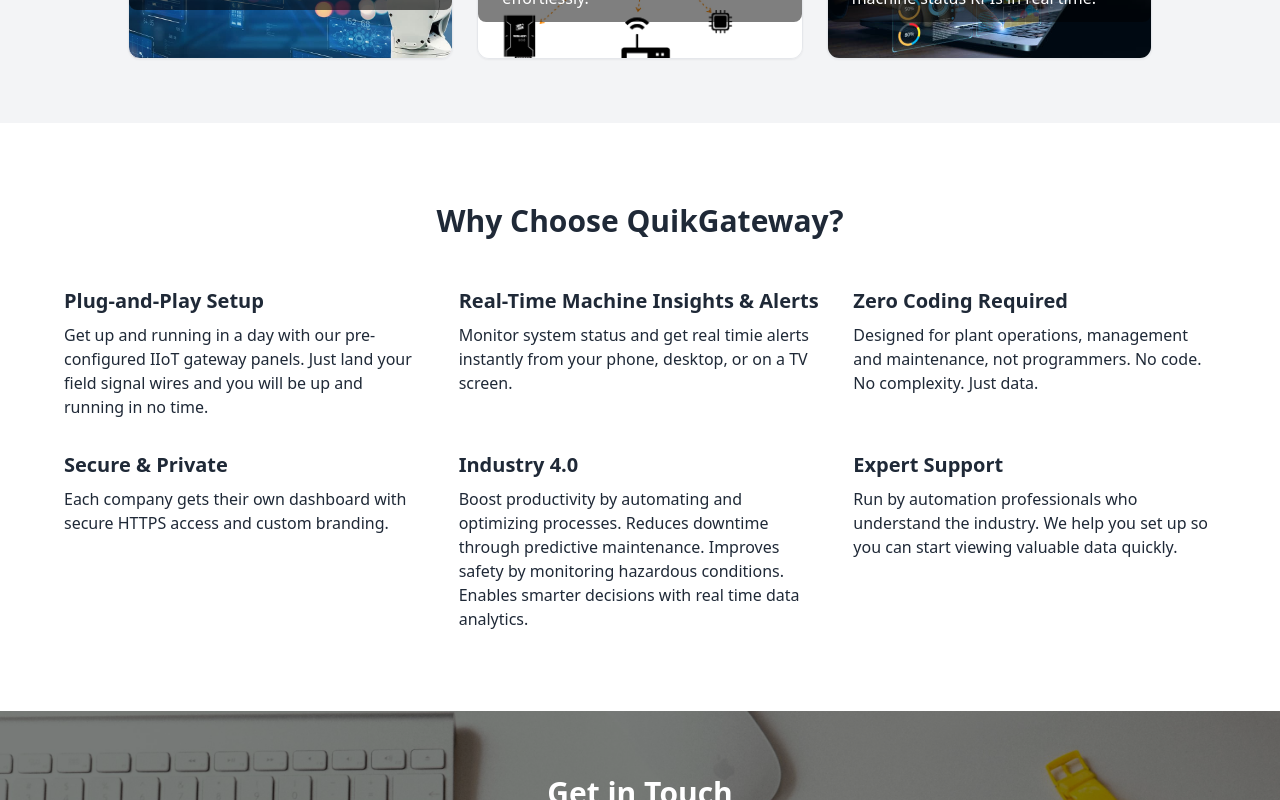
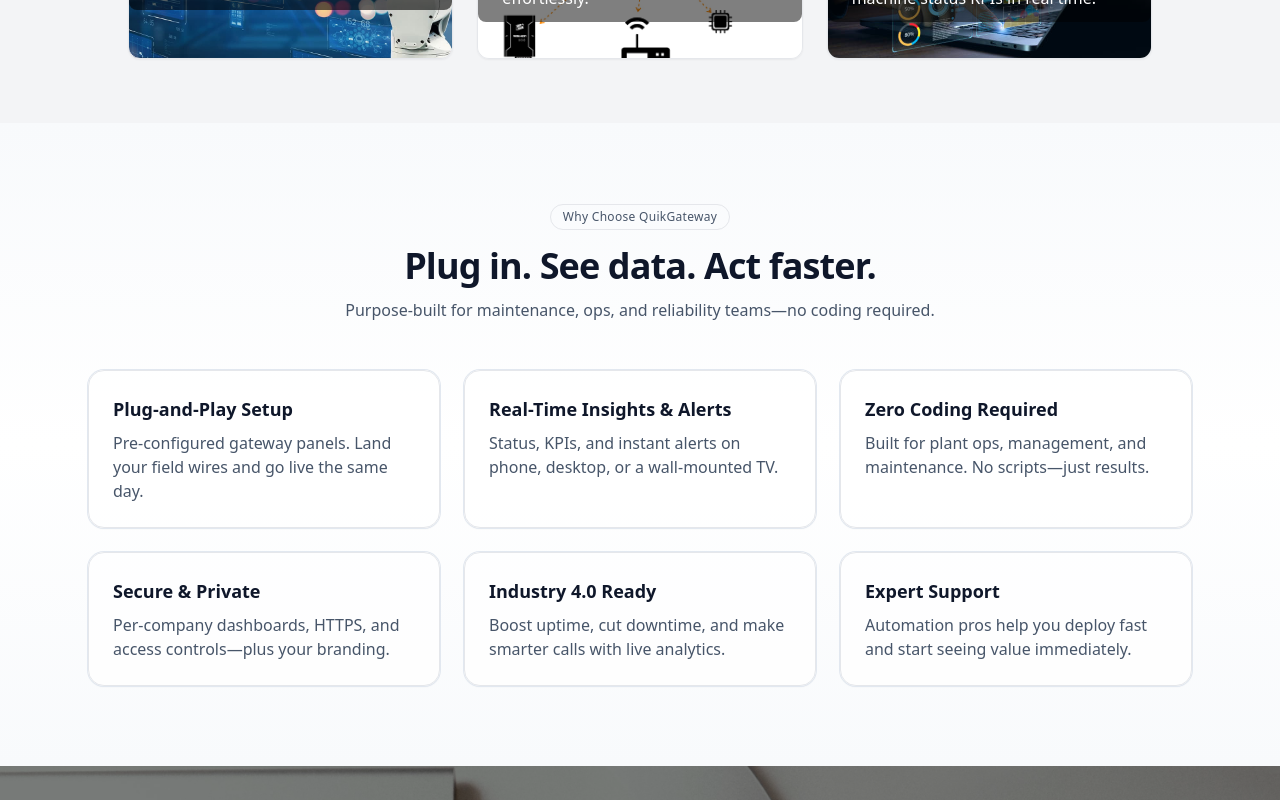
Before and after one commit to domcruz4/quikgateway-site, a Next.js app: page / in a window 1280 px wide. Shown: the part 840-1640 px from the top of the page. Built offline with nearby package versions, Linux system fonts and the light colour scheme.

Commit message:
Update webpage content

```diff
--- a/src/app/page.tsx
+++ b/src/app/page.tsx
@@ -11,10 +11,7 @@
         className="relative min-h-[60vh] flex flex-col items-center justify-center text-white bg-cover bg-center"
         style={{ backgroundImage: "url('/bg-tech2.jpg')" }}
       >
-  {/* Dark overlay */}
         <div className="absolute inset-0 bg-black/70 z-0" />
-
-  {/* Content on top of the overlay */}
         <div className="relative z-10 text-center px-4">
           <h1 className="text-4xl font-bold mb-4">Welcome to QuikGateway</h1>
           <p className="text-lg mb-6 max-w-xl mx-auto">
@@ -28,7 +25,6 @@
         </div>
       </section>
 
-
       {/* Features Overview */}
       <section className="py-16 px-6 bg-gray-100">
         <h2 className="text-3xl font-semibold text-center mb-10">Features</h2>
@@ -39,73 +35,87 @@
               <p>Track machine status, runtime, and performance from any device.</p>
             </CardContent>
           </Card>
+
           <Card className="relative overflow-hidden text-white">
-  {/* Background image */}
             <div
               className="absolute inset-0 bg-cover bg-center"
               style={{ backgroundImage: "url('/mqtt.jpg')" }}
             />
-
-  {/* Centered overlay: 65% height, top offset 17.5% */}
             <div className="absolute left-0 right-0 top-[17.5%] h-[65%] bg-black/50 rounded-lg" />
-
-  {/* Text content */}
             <CardContent className="relative z-10 p-6">
               <h3 className="text-xl font-semibold mb-2">MQTT Integration</h3>
-    <p>
-      Native support for MQTT to send and receive real field signals effortlessly.
-    </p>
+              <p>Native support for MQTT to send and receive real field signals effortlessly.</p>
             </CardContent>
           </Card>
 
           <Card className="relative overflow-hidden text-white">
-  {/* Background image */}
             <div
               className="absolute inset-0 bg-cover bg-center"
               style={{ backgroundImage: "url('/dashboard.jpg')" }}
             />
-
-  {/* Centered overlay: 65% height, top offset 17.5% */}
             <div className="absolute left-0 right-0 top-[17.5%] h-[65%] bg-black/50 rounded-lg" />
-
-  {/* Text content */}
             <CardContent className="relative z-10 p-6">
               <h3 className="text-xl font-semibold mb-2">Custom Dashboards</h3>
-    <p>
-      Each customer gets their own branded dashboards to view live machine status KPIs in real time.
-    </p>
+              <p>Each customer gets their own branded dashboards to view live machine status KPIs in real time.</p>
             </CardContent>
           </Card>
         </div>
       </section>
 
       {/* Why Choose Us */}
-      <section className="py-20 px-6 bg-white text-gray-800">
-        <h2 className="text-3xl font-bold text-center mb-12">Why Choose QuikGateway?</h2>
-        <div className="grid md:grid-cols-3 gap-8 max-w-6xl mx-auto text-left">
-          <div>
-            <h3 className="text-xl font-semibold mb-2">Plug-and-Play Setup</h3>
-            <p>Get up and running in a day with our pre-configured IIoT gateway panels. Just land your field signal wires and you will be up and running in no time.</p>
+      <section className="relative py-20">
+        <div className="pointer-events-none absolute inset-0 bg-gradient-to-b from-slate-50 via-white to-slate-50" />
+        <div className="relative mx-auto max-w-6xl px-6">
+          <div className="mx-auto mb-12 max-w-2xl text-center">
+            <span className="inline-flex items-center rounded-full border px-3 py-1 text-xs font-medium tracking-wide text-slate-600">
+              Why Choose QuikGateway
+            </span>
+            <h2 className="mt-4 text-4xl font-bold tracking-tight text-slate-900">
+              Plug in. See data. Act faster.
+            </h2>
+            <p className="mt-3 text-slate-600">
+              Purpose-built for maintenance, ops, and reliability teams—no coding required.
+            </p>
           </div>
-          <div>
-            <h3 className="text-xl font-semibold mb-2">Real-Time Machine Insights & Alerts</h3>
-            <p>Monitor system status and get real timie alerts instantly from your phone, desktop, or on a TV screen.</p>
+
+          <div className="grid gap-6 sm:grid-cols-2 lg:grid-cols-3">
+            {[
+              {
+                title: "Plug-and-Play Setup",
+                text: "Pre-configured gateway panels. Land your field wires and go live the same day."
+              },
+              {
+                title: "Real-Time Insights & Alerts",
+                text: "Status, KPIs, and instant alerts on phone, desktop, or a wall-mounted TV."
+              },
+              {
+                title: "Zero Coding Required",
+                text: "Built for plant ops, management, and maintenance. No scripts—just results."
+              },
+              {
+                title: "Secure & Private",
+                text: "Per-company dashboards, HTTPS, and access controls—plus your branding."
+              },
+              {
+                title: "Industry 4.0 Ready",
+                text: "Boost uptime, cut downtime, and make smarter calls with live analytics."
+              },
+              {
+                title: "Expert Support",
+                text: "Automation pros help you deploy fast and start seeing value immediately."
+              }
+            ].map((item, i) => (
+              <div
+                key={i}
+                className="group relative rounded-2xl border bg-white/80 p-6 shadow-sm ring-1 ring-slate-200
+                transition-all duration-300 ease-out hover:-translate-y-2 hover:shadow-xl hover:ring-slate-300"
+              >
+                <div className="absolute inset-0 rounded-2xl bg-gradient-to-tr from-sky-100/0 via-sky-100/0 to-sky-100/0 opacity-0
+                transition-opacity duration-300 group-hover:opacity-100"></div>
+                <h3 className="relative text-lg font-semibold text-slate-900">{item.title}</h3>
+                <p className="relative mt-2 text-slate-600">{item.text}</p>
               </div>
-          <div>
-            <h3 className="text-xl font-semibold mb-2">Zero Coding Required</h3>
-            <p>Designed for plant operations, management and maintenance, not programmers. No code. No complexity. Just data.</p>
-          </div>
-          <div>
-            <h3 className="text-xl font-semibold mb-2">Secure & Private</h3>
-            <p>Each company gets their own dashboard with secure HTTPS access and custom branding.</p>
-          </div>
-          <div>
-            <h3 className="text-xl font-semibold mb-2">Industry 4.0</h3>
-            <p>Boost productivity by automating and optimizing processes. Reduces downtime through predictive maintenance. Improves safety by monitoring hazardous conditions. Enables smarter decisions with real time data analytics. </p>
-          </div>
-          <div>
-            <h3 className="text-xl font-semibold mb-2">Expert Support</h3>
-            <p>Run by automation professionals who understand the industry. We help you set up so you can start viewing valuable data quickly.</p>
+            ))}
           </div>
         </div>
       </section>
@@ -115,10 +125,7 @@
         className="relative py-16 px-6 text-white bg-cover bg-center"
         style={{ backgroundImage: "url('/touch.jpeg')" }}
       >
-  {/* Optional dark overlay */}
         <div className="absolute inset-0 bg-black/50 z-0" />
-
-  {/* Content on top */}
         <div className="relative z-10">
           <h2 className="text-3xl font-semibold text-center mb-8">Get in Touch</h2>
           <div className="max-w-lg mx-auto bg-white rounded-lg p-6 text-gray-800 shadow-lg">
@@ -147,12 +154,9 @@
                 Submit Request
               </Button>
 
-    {/* ✅ Redirect to your thank-you page */}
               <input type="hidden" name="redirect" value="https://quikgateway.com/thank-you" />
             </form>
           </div>
-
-
         </div>
       </section>
 
```
Lines whose indentation alone changed are shown as unchanged.
